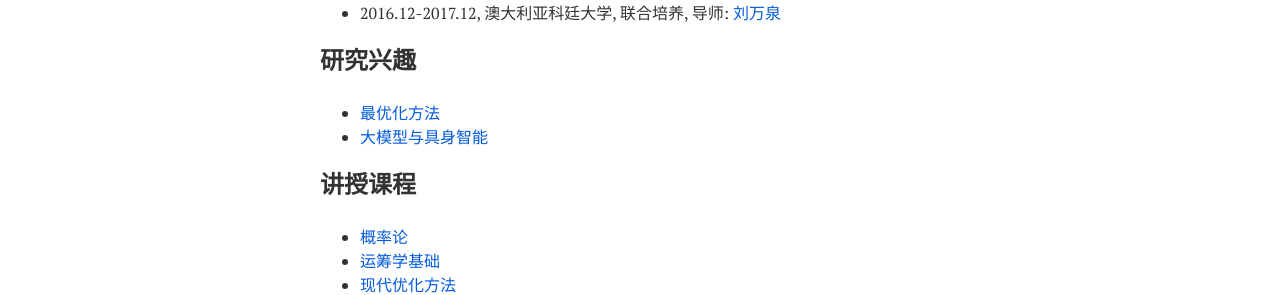
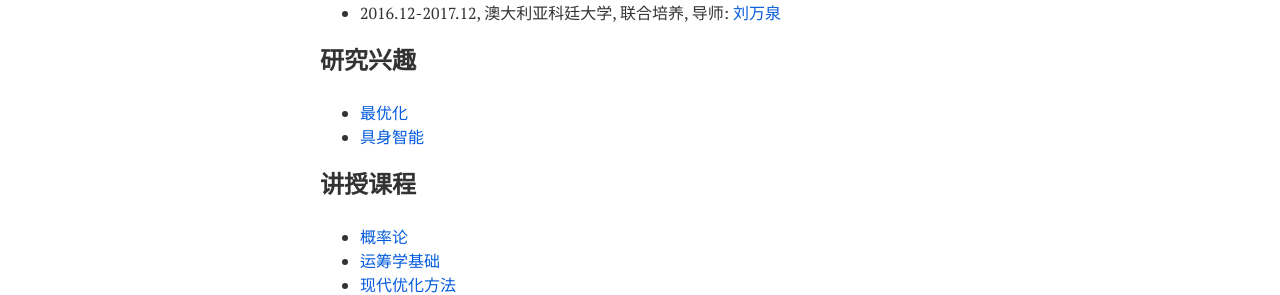
Before and after one commit to xianchaoxiu/xianchaoxiu.github.io, a Jekyll site: the page built from chinese/index.md, in a window 1280 px wide. Shown: the part 396-691 px from the top of the page. Built offline with Jekyll 4.4.1, drawn with Linux system fonts in a browser that asks for light colours; nearby versions of some CDN libraries.

Commit message:
Update index.md

```diff
--- a/chinese/index.md
+++ b/chinese/index.md
@@ -21,8 +21,8 @@ share: false
 
 
 ### 研究兴趣
-* <a href="https://xianchaoxiu.github.io/chinese/research/OPT/" class="textlink" target="_blank"> 最优化方法</a><br>
-* <a href="https://xianchaoxiu.github.io/chinese/research/EAI/" class="textlink" target="_blank"> 大模型与具身智能 </a><br>
+* <a href="https://xianchaoxiu.github.io/chinese/research/OPT/" class="textlink" target="_blank"> 最优化</a><br>
+* <a href="https://xianchaoxiu.github.io/chinese/research/EAI/" class="textlink" target="_blank"> 具身智能 </a><br>
 
 
 ### 讲授课程
```
